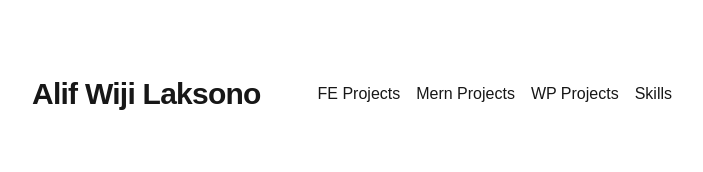
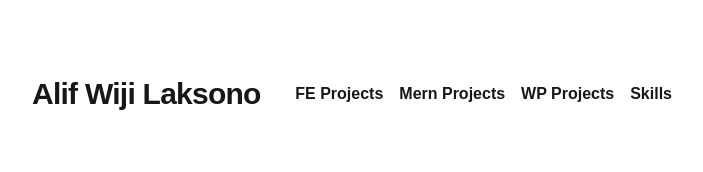
Before and after one commit to alif7laksono/portfolio, a Next.js app: page / in a window 1280 px wide. Shown: the top 172 px of the page, without its empty margins (288-991 px from the left). Built offline with nearby package versions, Linux system fonts and the light colour scheme.

Commit message:
edit nav

```diff
--- a/app/components/nav.tsx
+++ b/app/components/nav.tsx
@@ -22,7 +22,7 @@
             <Link
               key={path}
               href={path}
-              className="transition-all hover:text-neutral-800 dark:hover:text-neutral-200 flex align-middle relative"
+              className="transition-all hover:text-neutral-800 dark:hover:text-neutral-200 flex align-middle relative font-semibold"
             >
               {name}
             </Link>
```
